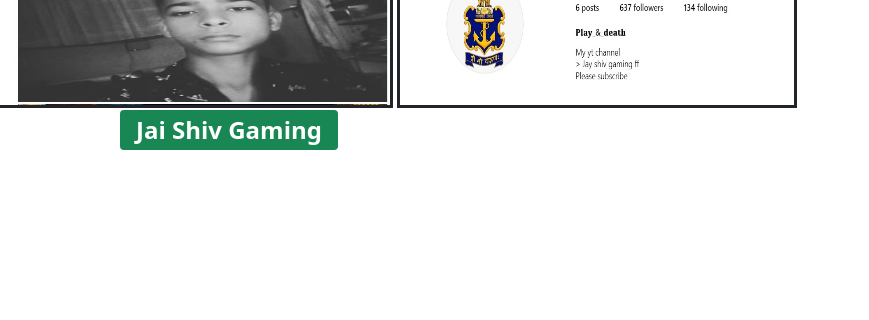
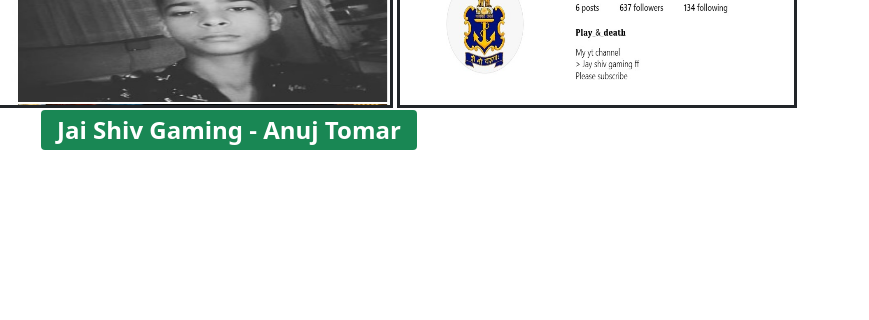
Before and after one commit to MayankTomar21/MayankTomar21.github.io, a plain HTML site: page index.html in a window 1280 px wide. Shown: the part 196-516 px from the top of the page, 411-1280 px from the left. Drawn offline with nearby package versions, Linux system fonts and the light colour scheme.

Commit message:
Update index.html

```diff
--- a/index.html
+++ b/index.html
@@ -57,7 +57,7 @@
 
 
 
-<h2> <span class="badge bg-success"> Jai Shiv Gaming </h2>
+<h2> <span class="badge bg-success"> Jai Shiv Gaming - Anuj Tomar </h2>
 
 <iframe width="380" height="220"
 	src="https://www.youtube.com/shorts/vZAFf4xE9kE" title="Youtube Video Player" frameborder="10" allow="accelerometer; autoplay; picture-in-picture"allowfullscreen> </iframe>
```
